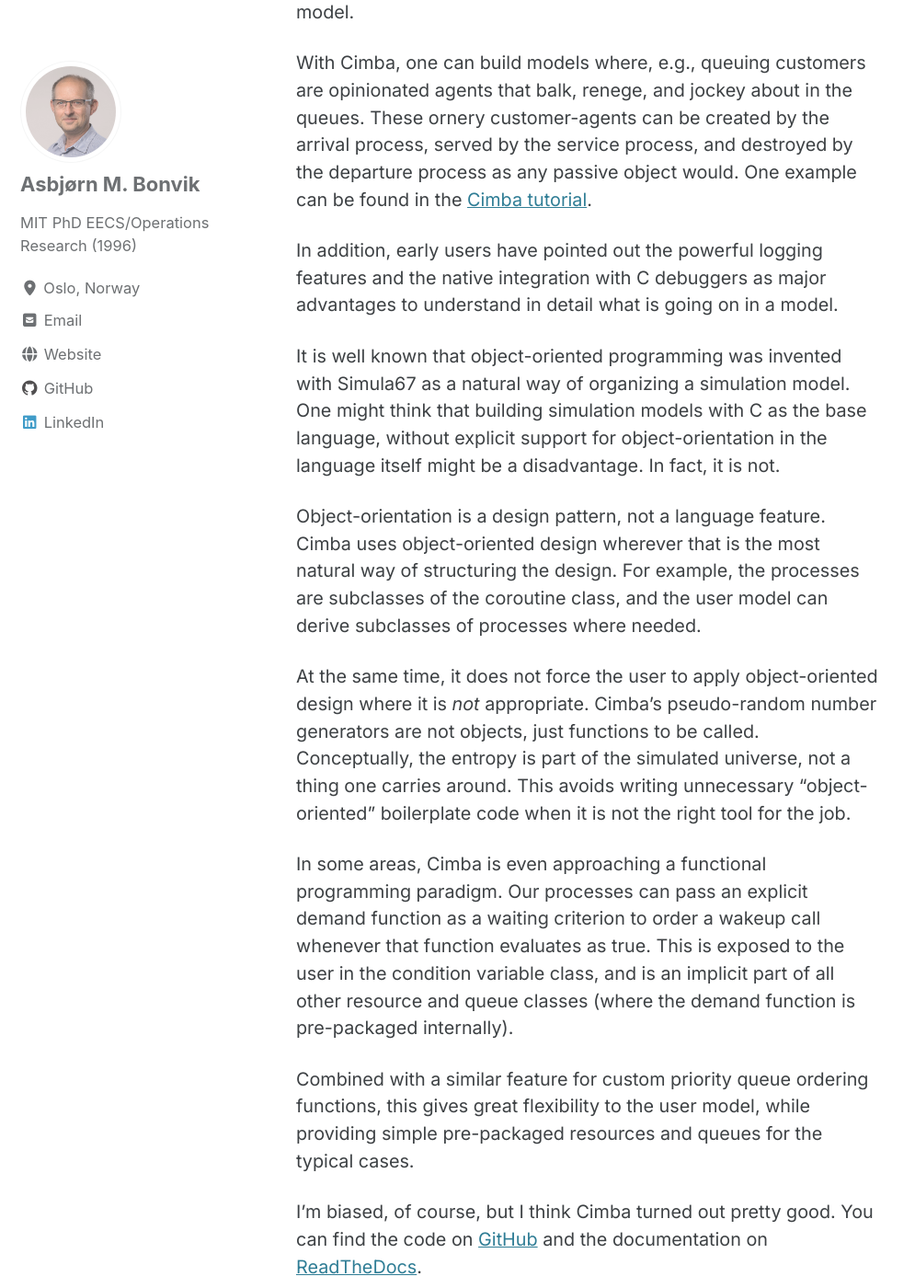
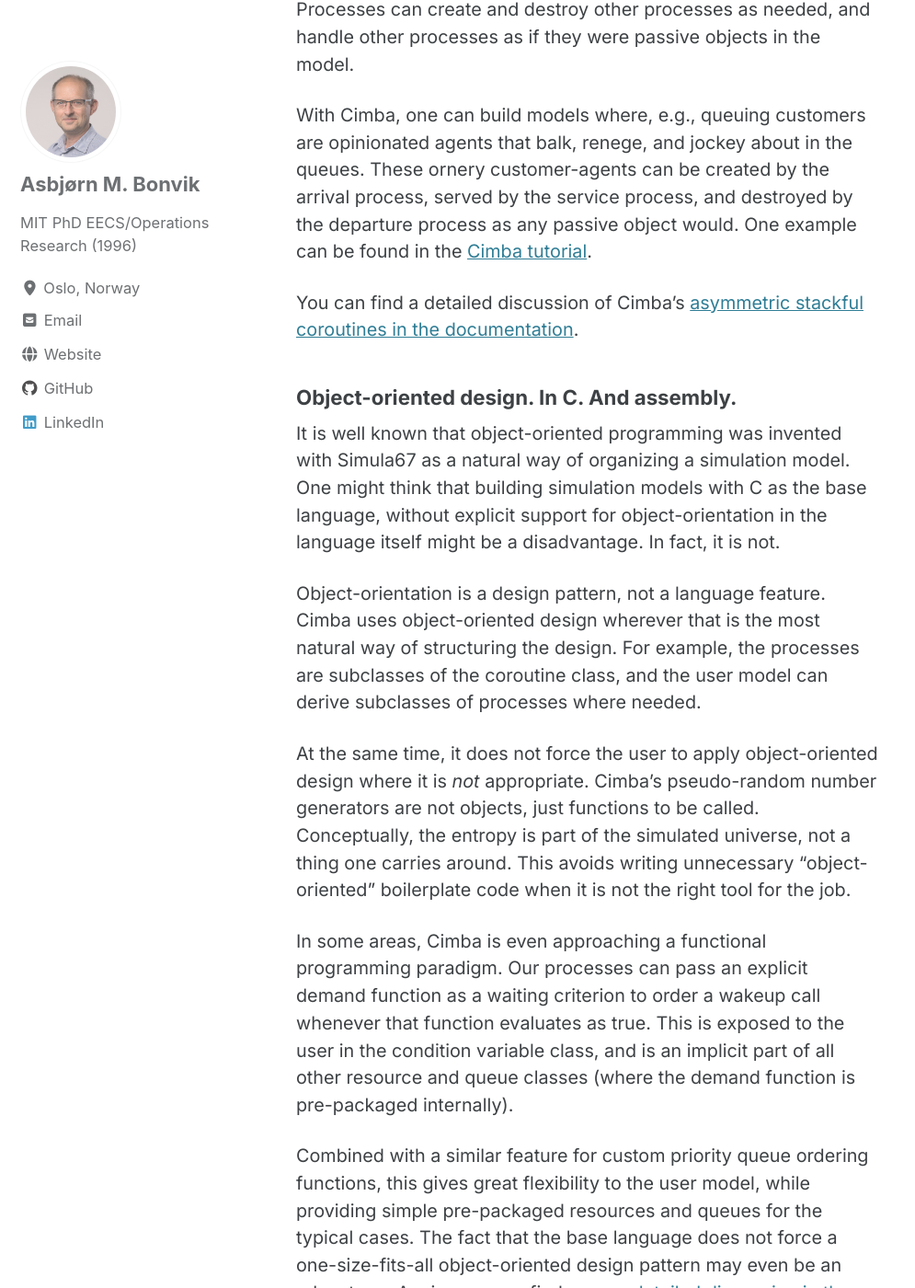
Before and after one commit to ambonvik/ambonvik.github.io, a Jekyll site: the page built from _posts/2026-02-12-cimba-is-loose.markdown, in a window 1280 px wide and 1400 px high, scrolled down 1662 px. Shown: the whole window at 92% size, without its empty margins (0-995 px from the left). Built offline with Jekyll 4.4.1, drawn with Linux system fonts in a browser that asks for light colours; cached includes are drawn as plain includes; some of the changed text lies outside the part shown.

Commit message:
Minor edits

```diff
--- a/_posts/2026-02-12-cimba-is-loose.markdown
+++ b/_posts/2026-02-12-cimba-is-loose.markdown
@@ -49,9 +51,10 @@ created by the arrival process, served by the service process, and destroyed by
 departure process as any passive object would. One example can be found in the
 [Cimba tutorial](https://cimba.readthedocs.io/en/latest/tutorial.html#agents-balking-reneging-and-jockeying-in-queues).
 
-In addition, early users have pointed out the powerful logging features and the
-native integration with C debuggers as major advantages to understand in detail what is
-going on in a model.
+You can find a detailed discussion of Cimba's
+[asymmetric stackful coroutines in the documentation](https://cimba.readthedocs.io/en/latest/background.html#coroutines-revisited).
+
+### Object-oriented design. In C. And assembly.
 
 It is well known that object-oriented programming was invented with Simula67 as a
 natural way of organizing a simulation model. One might think that building simulation
@@ -77,7 +80,12 @@ classes (where the demand function is pre-packaged internally).
 
 Combined with a similar feature for custom priority queue ordering functions, this gives
 great flexibility to the user model, while providing simple pre-packaged resources and
-queues for the typical cases.
+queues for the typical cases. The fact that the base language does not force a
+one-size-fits-all object-oriented design pattern may even be an advantage. Again, you can
+find
+[a more detailed discussion in the documentation](https://cimba.readthedocs.io/en/latest/background.html#object-oriented-programming-in-c-and-assembly).
+
+***
 
 I'm biased, of course, but I think Cimba turned out pretty good. You can find the code on
 [GitHub](https://github.com/ambonvik/cimba) and the documentation on
```
Also changed, not shown: other parts of _posts/2026-02-12-cimba-is-loose.markdown (+2 -0 lines).
